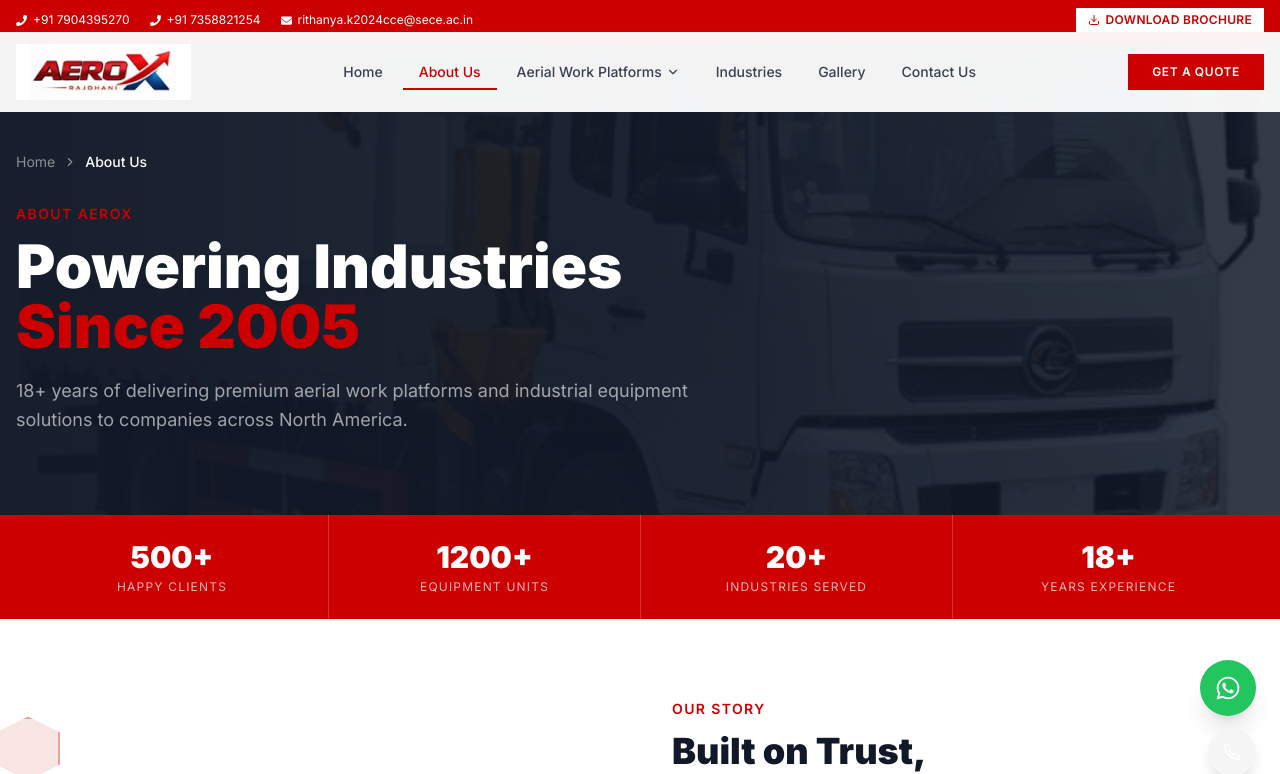
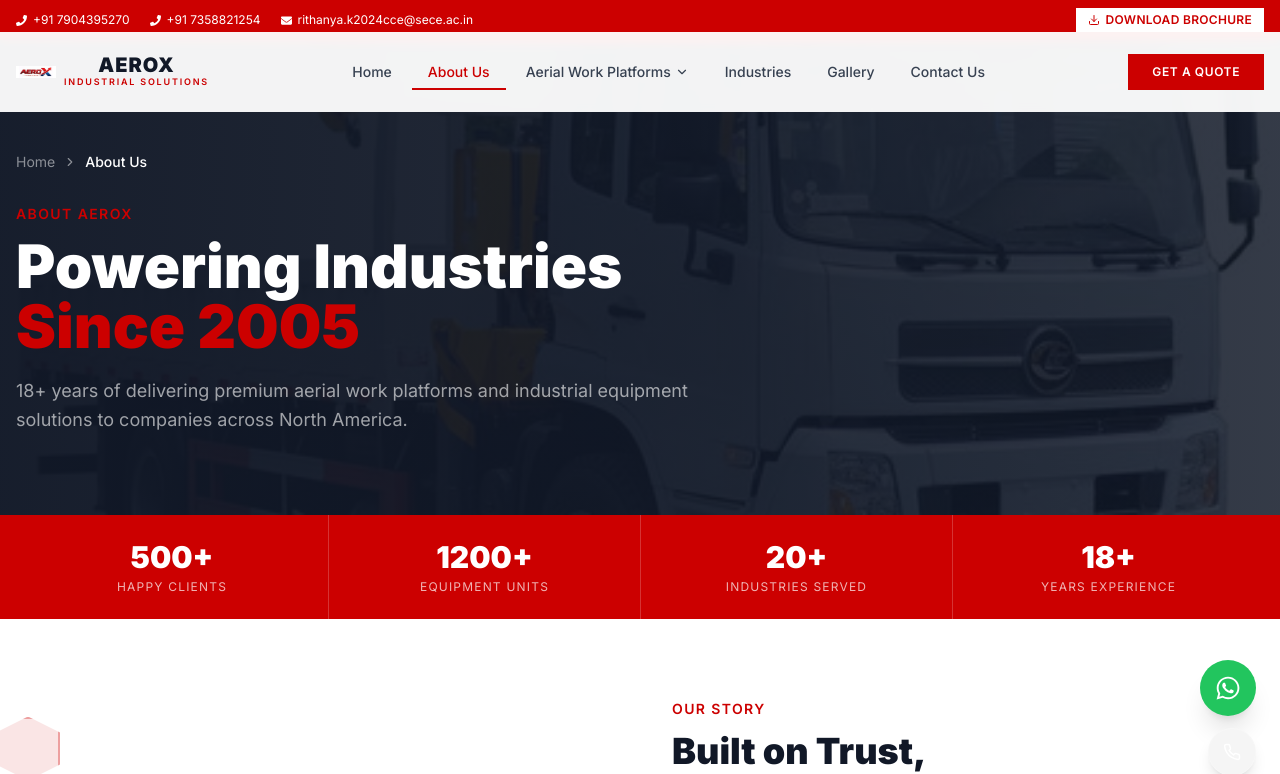
Before and after one commit to Rithanyaaaa/aerox, a React (Vite) app: page /about in a window 1280 px wide. Shown: the top 774 px of the page. Built offline with nearby package versions, Linux system fonts and the light colour scheme.

Commit message:
Restore AEROX text and logo size in Navbar

```diff
--- a/src/components/Navbar.tsx
+++ b/src/components/Navbar.tsx
@@ -53,8 +53,12 @@
       <div className="max-w-7xl mx-auto px-4">
         <div className="flex items-center justify-between h-16 md:h-20">
           {/* Logo */}
-          <button onClick={() => handleNavClick('/')} className="flex items-center group">
-            <img src="/logo.png" alt="AEROX Logo" className="h-14 w-auto object-contain" />
+          <button onClick={() => handleNavClick('/')} className="flex items-center gap-2 group">
+            <img src="/logo.png" alt="AEROX Logo" className="w-10 h-10 object-contain" />
+            <div>
+              <div className="text-gray-900 font-black text-xl tracking-wider leading-none">AEROX</div>
+              <div className="text-primary text-[9px] font-semibold tracking-[0.2em] uppercase">Industrial Solutions</div>
+            </div>
           </button>
 
           {/* Desktop Nav */}
```
